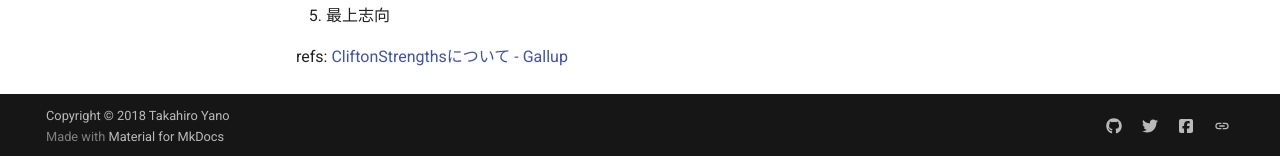
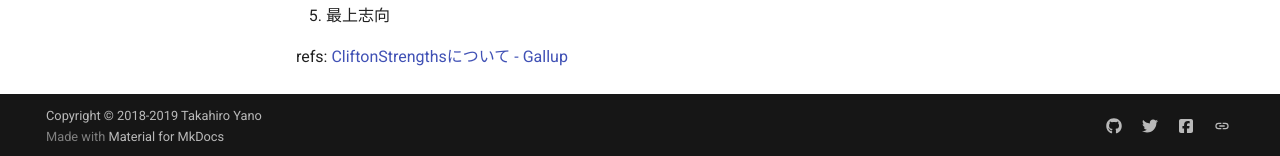
Before and after one commit to speg03/sp3.dev, an MkDocs documentation site: the page built from docs/index.md, in a window 1280 px wide and 1065 px high. Shown: the part 906-1062 px from the top of the window. Built offline with MkDocs 1.6.1 and Material for MkDocs 9.7.7, drawn with Linux system fonts in a browser that asks for light colours.

Commit message:
:wrench: Update for 2019

```diff
--- a/mkdocs.yml
+++ b/mkdocs.yml
@@ -3,7 +3,7 @@ site_description: Portal site about speg03
 site_author: Takahiro Yano
 site_url: https://sp3.dev
 
-copyright: Copyright &copy; 2018 Takahiro Yano
+copyright: Copyright &copy; 2018-2019 Takahiro Yano
 google_analytics: [UA-121673953-1, sp3.dev]
 remote_branch: master
 
```
